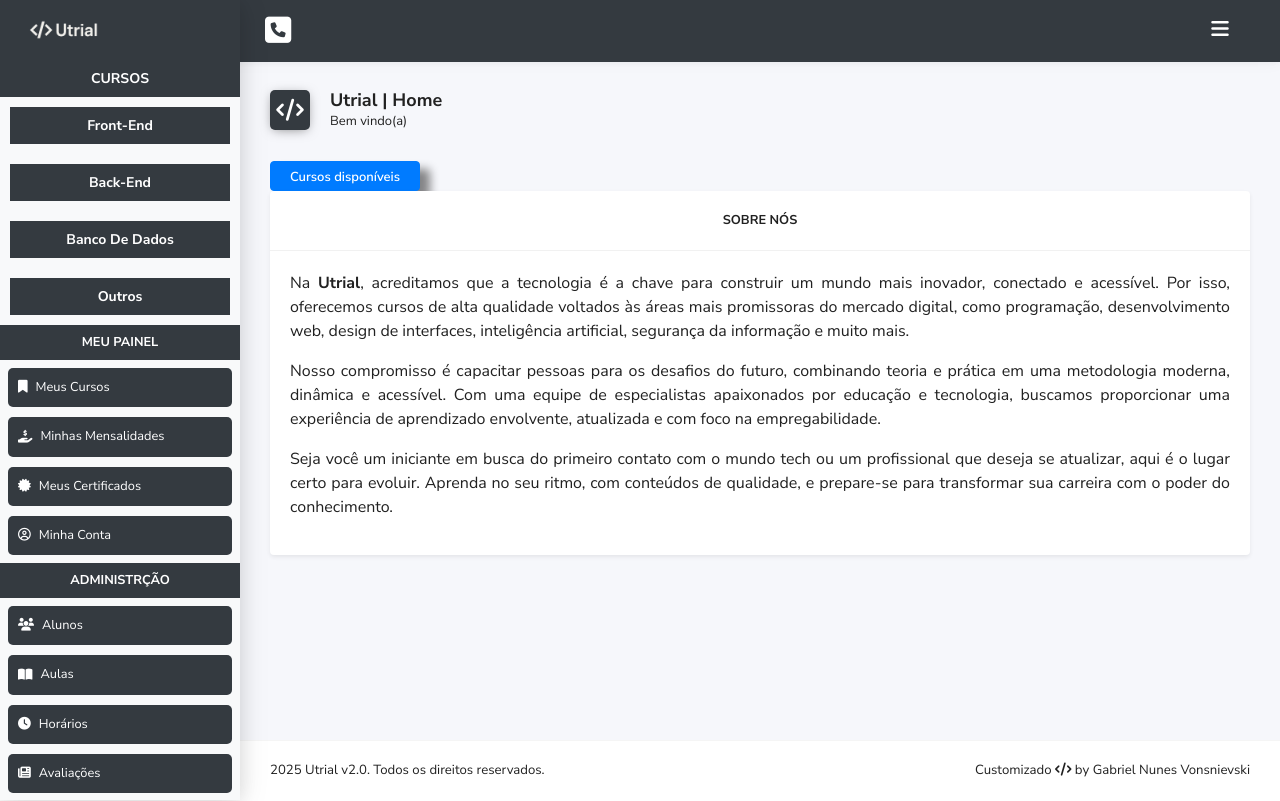
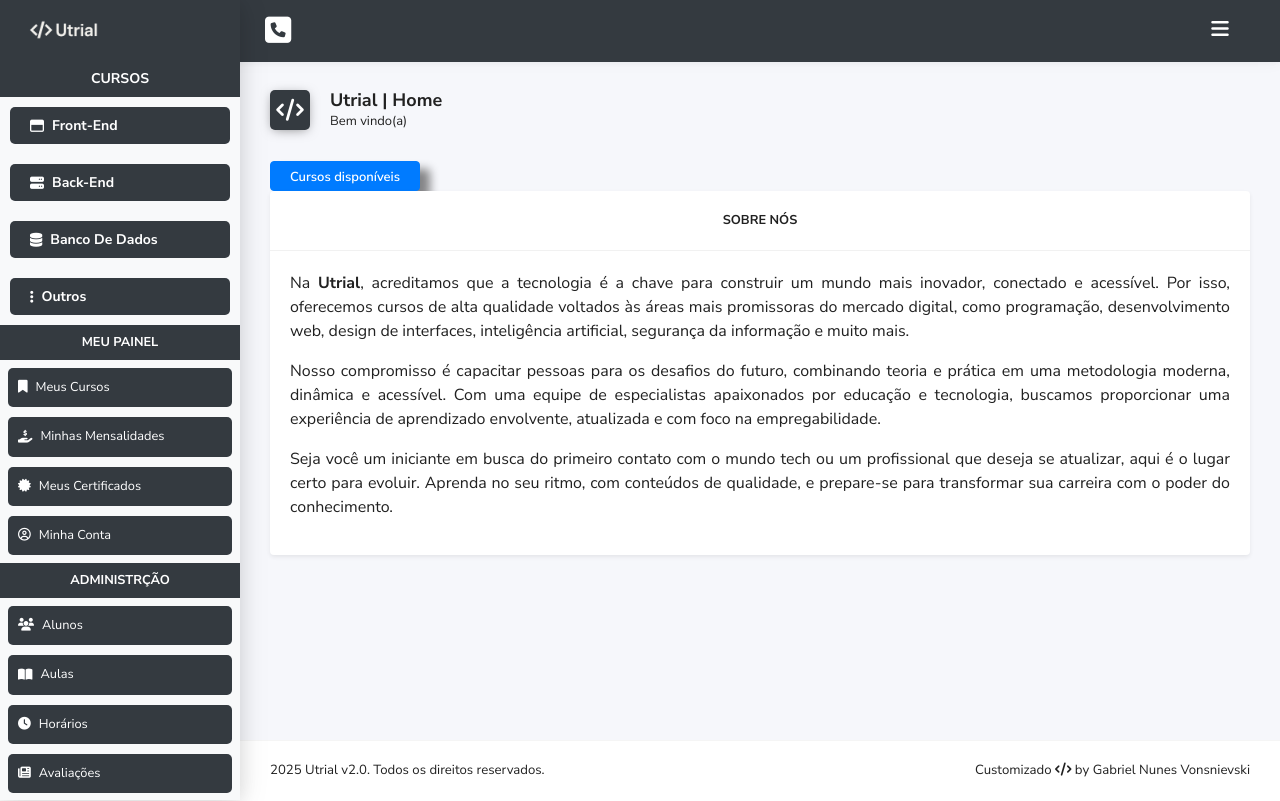
Before and after one commit to GabrielNunesVonsnievski-py/UTrial, a CodeIgniter app: page /UTrial/index.php/home/index in a window 1280 px wide. Run offline with CodeIgniter, Linux system fonts and the light colour scheme; some web fonts are replaced.

Commit message:
25/04/2025

```diff
--- a/application/views/layout/sidebar.php
+++ b/application/views/layout/sidebar.php
@@ -16,7 +16,7 @@
 
                 <!-- FRONT-END -->
                 <div class="nav-item dropdown-toggle" onclick="toggleDropdown('frontend')">
-                    <div class="nav-lavel bg-dark text-center text-white"><strong>Front-End</strong></div>
+                    <div class="painel-item nav-lavel bg-dark text-center text-white"><i class="fa-regular fa-window-maximize"></i><strong>Front-End</strong></div>
                 </div>
                 <div id="frontend" class="dropdown-content">
                     <a href=""><i class="fa-brands fa-html5"></i> HTML</a>
@@ -28,7 +28,7 @@
 
                 <!-- BACK-END -->
                 <div class="nav-item dropdown-toggle" onclick="toggleDropdown('backend')">
-                    <div class="nav-lavel bg-dark text-center text-white"><strong>Back-End</strong></div>
+                    <div class="painel-item nav-lavel bg-dark text-center text-white"><i class="fa-solid fa-server"></i><strong> Back-End</strong></div>
                 </div>
                 <div id="backend" class="dropdown-content">
                     <a href=""><i class="fa-brands fa-php"></i> PHP</a>
@@ -40,7 +40,7 @@
 
                 <!-- BANCO DE DADOS -->
                 <div class="nav-item dropdown-toggle" onclick="toggleDropdown('Banco de dados')">
-                    <div class="nav-lavel bg-dark text-center text-white"><strong>Banco de dados</strong></div>
+                    <div class="painel-item nav-lavel bg-dark text-center text-white"><i class="fa-solid fa-database"></i><strong>Banco de dados</strong></div>
                 </div>
                 <div id="Banco de dados" class="dropdown-content">
                     <a href=""><i class="fa-solid fa-database"></i> SQL</a>
@@ -50,7 +50,7 @@
 
                 <!-- OUTROS -->
                 <div class="nav-item dropdown-toggle text-white" onclick="toggleDropdown('outros')">
-                    <div class="nav-lavel bg-dark text-center text-white"><strong>Outros</strong></div>
+                    <div class="painel-item nav-lavel bg-dark text-center text-white"><i class="fa-solid fa-ellipsis-vertical"></i><strong>Outros</strong></div>
                 </div>
                 <div id="outros" class="dropdown-content ">
                     <a href=""  ><i class="fa-solid fa-brain"></i> IA</a>
```
Also changed, not shown: SQL/UTrial.txt (+5 -3 lines).
